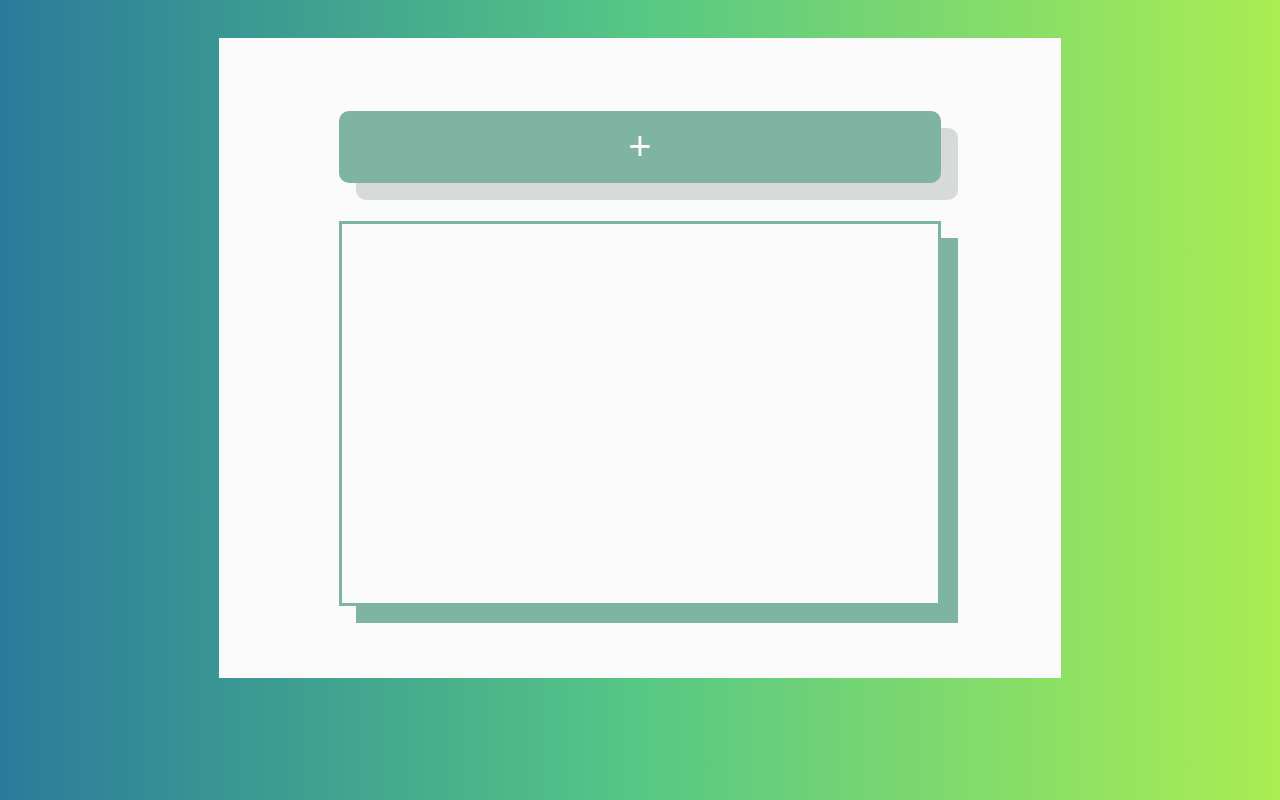
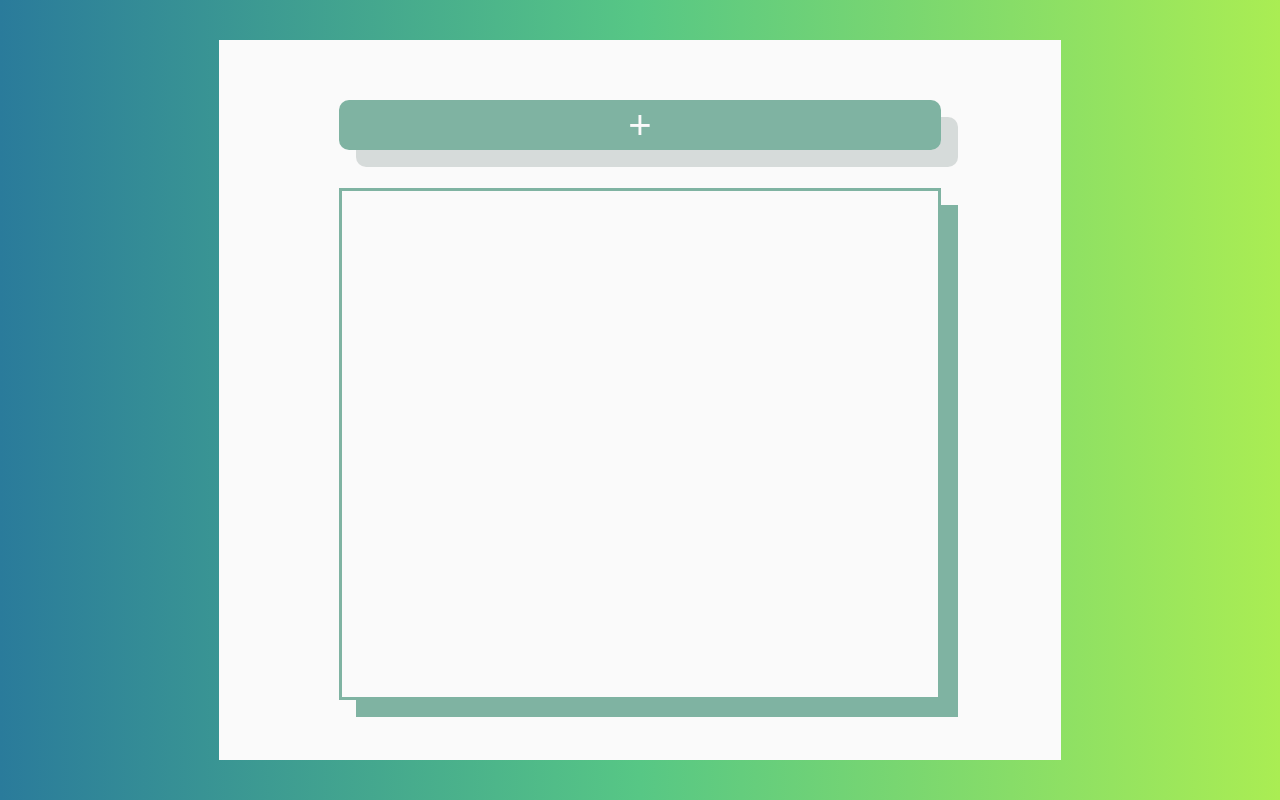
Before and after one commit to Tarkus43/localstorage_practice, a website built with Vite: page index.html in a window 1280 px wide. Built offline with nearby package versions, Linux system fonts and the light colour scheme.

Commit message:
changed some styles

```diff
--- a/src/styles/sass/_styles.scss
+++ b/src/styles/sass/_styles.scss
@@ -1,7 +1,7 @@
 body{
     display: flex;
     flex-direction: row;
-    align-items: flex-start;
+    align-items: center;
     justify-content: center;
     min-height: 100vh       ;
     padding: 3vw;
@@ -13,7 +13,7 @@ body{
 
 .todo_create_btn{
     background-color: #006a487e;
-    height: 20%;
+    height: 10%;
     width: 100%;
     border-radius: 10px;
     text-decoration: none;
@@ -75,10 +75,10 @@ body{
 
 .todo_wrapper{
     background-color: #fafafa;
-    height: 80vh;
+    height: 90vh;
     width: 70%;
     transition: 1s;
-    padding: 6% 10%;
+    padding: 5% 10%;
     display: flex;
     flex-direction: column;
     justify-content: flex-start;
@@ -89,6 +89,7 @@ body{
 
 .todo_list{
     overflow-y: auto;
+    overflow-wrap: break-word;
     scrollbar-width: none;
     border: 3px solid #006a487e;
     box-shadow: 17px 17px 0 0 #006a487e;
@@ -101,10 +102,7 @@ body{
     justify-content: flex-start;
     gap: 2vh;
     transition: 1s;
-}
 
-.todo_item{
-    font-size: 1vw;
 }
 
 .todo_list::-webkit-scrollbar {
```
